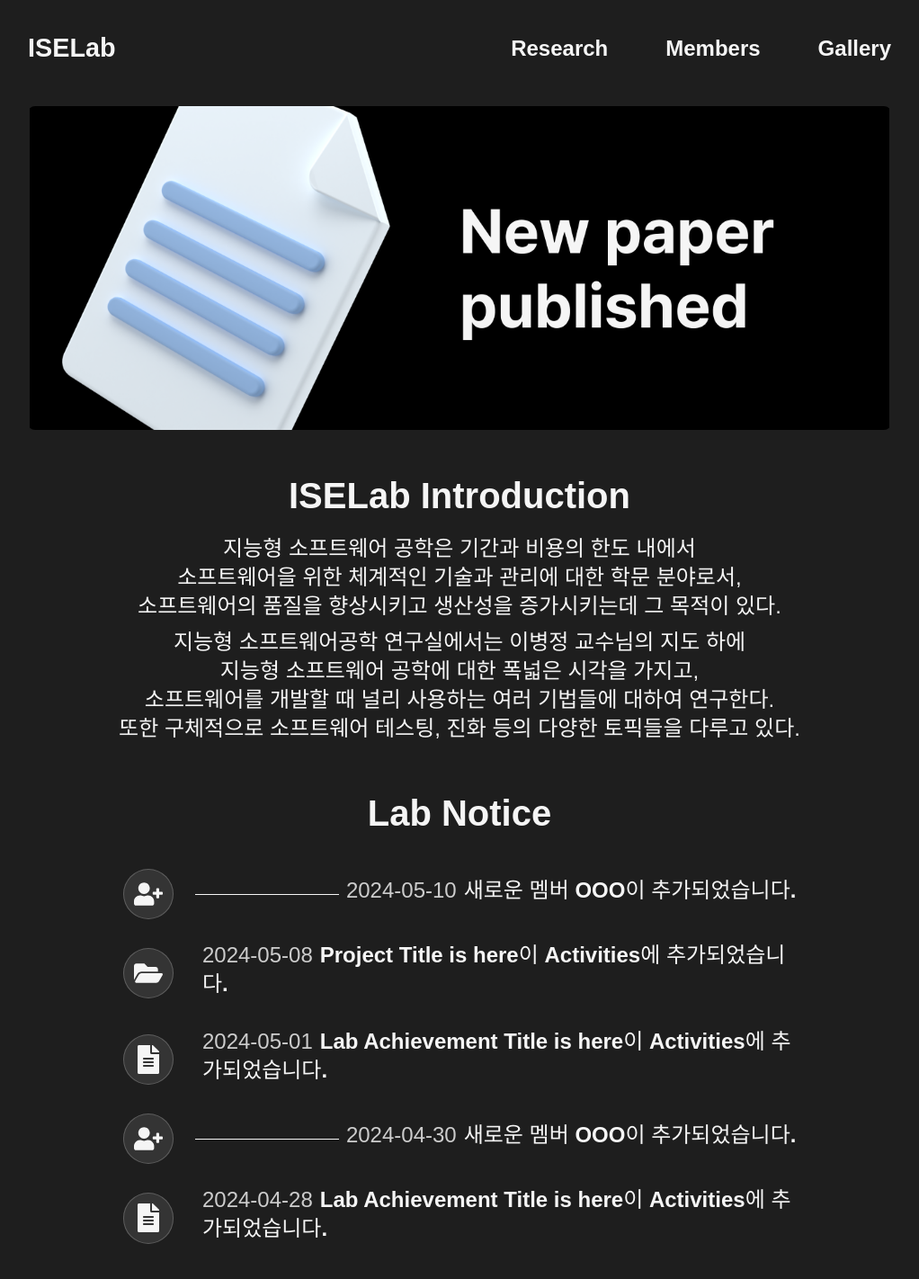
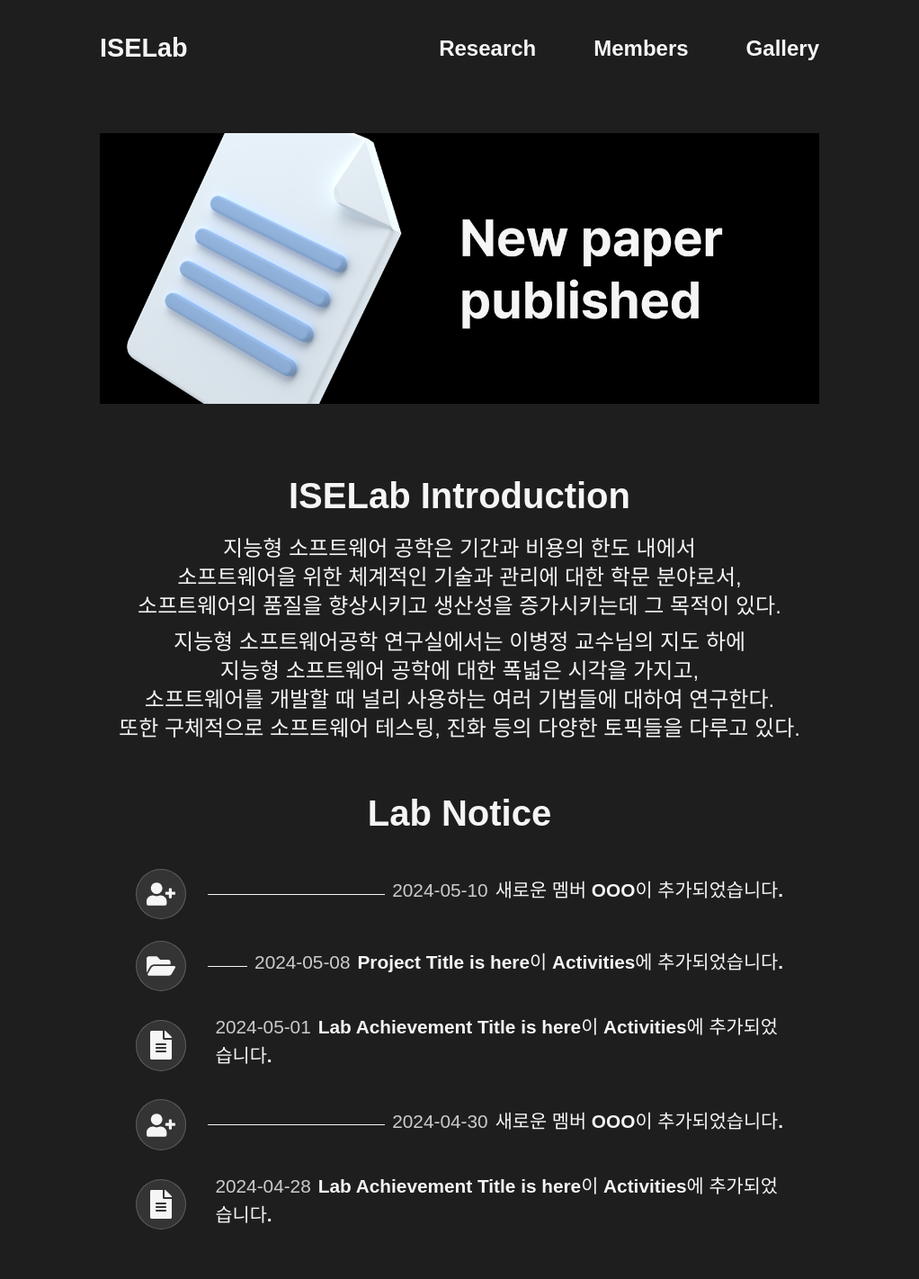
Before and after one commit to norangsuji/SELab-page, a React (Vite) app in the folder SELabPage/: page / in a window 1280 px wide. Shown: the top 1422 px of the page at 90% size, without its empty margins (129-1151 px from the left). Built offline with nearby package versions, Linux system fonts and the light colour scheme; a web font is replaced by a local one.

Commit message:
🎨 style: MainPage 미디어 쿼리 수정

```diff
--- a/SELabPage/src/Components/Default/NavBar.jsx
+++ b/SELabPage/src/Components/Default/NavBar.jsx
@@ -68,11 +68,11 @@ const NavItemLink = styled(Link)`
   }
 
   @media (max-width: 480px) {
-    font-size: 0.85rem;
+    font-size: 0.75rem;
   }
 
   @media (max-width: 320px) {
-    font-size: 0.75rem;
+    font-size: 0.6rem;
   }
 `;
 
@@ -108,10 +108,14 @@ const NavbarContainer = styled.nav`
   display: flex;
   justify-content: space-between;
   align-items: center;
-  padding: 2rem 10rem;
+  padding: 2rem 15rem;
+
+  @media (max-width: 1024px) {
+    padding: 1.8rem 9rem;
+  }
 
   @media (max-width: 768px) {
-    padding: 1.5rem 5rem;
+    padding: 1.5rem 7rem;
   }
 
   @media (max-width: 480px) {
@@ -137,11 +141,11 @@ const Logo = styled(Link)`
   }
 
   @media (max-width: 480px) {
-    font-size: 0.9rem;
+    font-size: 0.8rem;
   }
 
   @media (max-width: 320px) {
-    font-size: 0.8rem;
+    font-size: 0.7rem;
   }
 `;
 
--- a/SELabPage/src/Components/Main/LabNotice.jsx
+++ b/SELabPage/src/Components/Main/LabNotice.jsx
@@ -82,6 +82,12 @@ const StyledFileIcon = styled(FaFileAlt)`
 const MessageSpan = styled.span`
   font-weight: 700;
 
+  @media (max-width: 1024px) {
+    font-size: 0.85rem;
+    line-height: 1.3rem;
+    margin-top: 0.15rem;
+  }
+
   @media (max-width: 768px) {
     display: block;
     margin-top: 0.2rem;
@@ -139,26 +145,9 @@ export default function LabNotice() {
 
 const Wrapper = styled.div`
   width: 100%;
-  padding: 0rem 4rem 4rem 4rem;
   display: flex;
   flex-direction: column;
   align-items: center;
-
-  @media (max-width: 1024px) {
-    padding: 0rem 0.1rem 2rem 0.1rem;
-  }
-
-  @media (max-width: 768px) {
-    padding: 0rem 2.5rem 2.5rem 2.5rem;
-  }
-
-  @media (max-width: 480px) {
-    padding: 0rem 0.1rem 2rem 0.1rem;
-  }
-
-  @media (max-width: 320px) {
-    padding: 0rem 0.05rem 1.5rem 0.05rem;
-  }
 `;
 
 const Title = styled.h2`
@@ -168,13 +157,23 @@ const Title = styled.h2`
   margin-bottom: 2rem;
   text-align: center;
 
+  @media (max-width: 1024px) {
+    font-size: 2.2rem;
+    margin-bottom: 1.8rem;
+  }
+
+  @media (max-width: 768px) {
+    font-size: 1.8rem;
+    margin-bottom: 1.5rem;
+  }
+
   @media (max-width: 480px) {
-    font-size: 1.6rem;
+    font-size: 1.4rem;
     margin-bottom: 1.2rem;
   }
 
   @media (max-width: 320px) {
-    font-size: 1.3rem;
+    font-size: 1.2rem;
     margin-bottom: 1rem;
   }
 `;
@@ -184,6 +183,14 @@ const List = styled.ul`
   flex-direction: column;
   gap: 1.5rem;
   width: 90%;
+
+  @media (max-width: 1024px) {
+    gap: 1.4rem;
+  }
+
+  @media (max-width: 768px) {
+    gap: 1.2rem;
+  }
 
   @media (max-width: 480px) {
     gap: 1rem;
@@ -210,6 +217,11 @@ const IconWrapper = styled.div`
   align-items: center;
   margin-right: 1rem;
 
+  @media (max-width: 1024px) {
+    padding: 0.6rem;
+    margin-right: 0.9rem;
+  }
+
   @media (max-width: 768px) {
     padding: 0.4rem;
     margin-right: 0.8rem;
@@ -232,21 +244,25 @@ const Divider = styled.div`
   background-color: #f5f5f5;
   margin: 0 0.5rem;
 
+  @media (max-width: 1024px) {
+    margin: 0 0.4rem;
+  }
+
+  @media (max-width: 768px) {
+    display: none;
+  }
+
   @media (max-width: 480px) {
     margin: 0 0.3rem;
   }
 
   @media (max-width: 320px) {
-    margin: 0 0.1rem;
-  }
-
-  @media (max-width: 768px) {
-    display: none;
+    margin: 0 0.2rem;
   }
 `;
 
 const NoticeText = styled.div`
-  font-size: 1.5rem;
+  font-size: 1.3rem;
   line-height: 2rem;
   color: #f5f5f5;
   font-weight: 500;
@@ -255,13 +271,13 @@ const NoticeText = styled.div`
 
   @media (max-width: 1024px) {
     font-size: 1rem;
-    line-height: 1.2rem;
+    line-height: 1.6rem;
     margin-bottom: 0.4rem;
   }
 
   @media (max-width: 768px) {
-    font-size: 0.95rem;
-    line-height: 1.2rem;
+    font-size: 0.8rem;
+    line-height: 1.4rem;
     margin-bottom: 0.4rem;
   }
 
--- a/SELabPage/src/Pages/MainPage.jsx
+++ b/SELabPage/src/Pages/MainPage.jsx
@@ -38,12 +38,17 @@ export default MainPage;
 
 const Container = styled.div`
   width: 100%;
-  padding: 0.7rem 10rem 3rem 10rem;
+  padding: 0.7rem 15rem 16rem 15rem;
   display: flex;
   justify-content: center;
   align-items: center;
   flex-direction: column;
   gap: 3rem;
+
+  @media (max-width: 1024px) {
+    padding: 0.3rem 8rem 9rem 8rem;
+    gap: 2.3rem;
+  }
 
   @media (max-width: 768px) {
     padding: 0.3rem 5rem 6rem 5rem;
@@ -118,7 +123,7 @@ const IntroductionBox = styled.div`
     margin-bottom: 0.5rem;
 
     @media (max-width: 1024px) {
-      font-size: 1.3rem;
+      font-size: 1.1rem;
       line-height: 1.8rem;
       margin-bottom: 0.4rem;
     }
```
